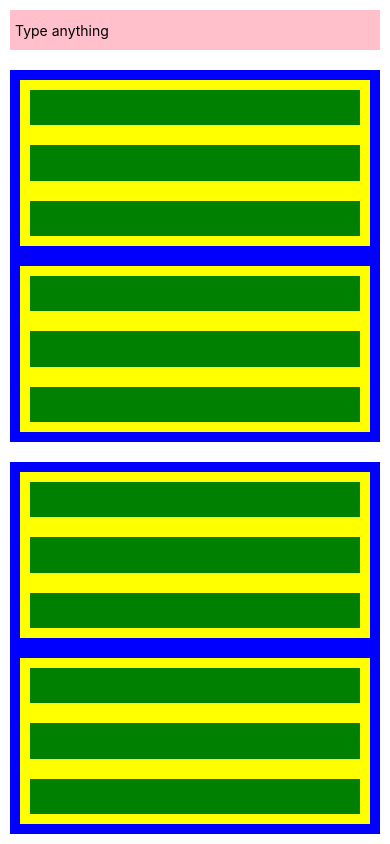
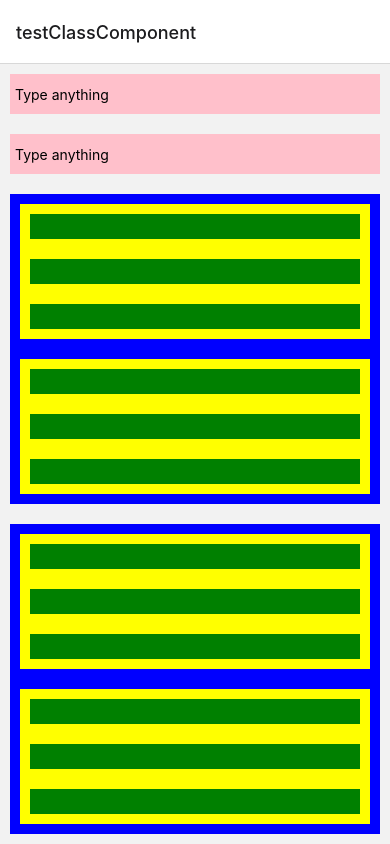
Before and after one commit to ra-janani/firstsampleproject, a React Native app: screen /testClassComponent in a window 390 px wide. Built offline with nearby package versions, Linux system fonts and the light colour scheme.

Commit message:
passing additional props to check decision on shouldComponentUpdate()

```diff
--- a/App.js
+++ b/App.js
@@ -72,6 +72,11 @@ function App() {
     return (
       <Stack.Group>
         <Stack.Screen
+          name="testClassComponent"
+          component={TestClassComp}
+          title={'Class components'}
+        />
+        <Stack.Screen
           name="DashBoard"
           component={DashBoardScreen}
           title={'DashBoardScreen'}
@@ -98,12 +103,11 @@ function App() {
   };
 
   return (
-
-      <TestClassComp />
-
-    // <NavigationContainer>
-    //   <Stack.Navigator>{isUserLoggedIn?getMainStack():getAuthStack()}</Stack.Navigator>
-    // </NavigationContainer>
+    <NavigationContainer>
+      <Stack.Navigator>
+        {isUserLoggedIn ? getMainStack() : getAuthStack()}
+      </Stack.Navigator>
+    </NavigationContainer>
   );
 }
 
--- a/src/containers/TestClassComp/LevelOne.js
+++ b/src/containers/TestClassComp/LevelOne.js
@@ -20,6 +20,7 @@ class LevelOne extends React.Component {
     if (prevProps.inputText !== this.props.inputText) {
       this.setState({someText: this.props.inputText});
     }
+
   }
 
     shouldComponentUpdate(nextProps, nextState) {
@@ -27,7 +28,7 @@ class LevelOne extends React.Component {
      // here we are comparing only one variable which avoids heavy comparision
 
       const decision =
-       !_.isEqual(nextProps, this.props) || !_.isEqual(nextState, this.state);
+       !_.isEqual(nextProps.inputText, this.props.inputText)|| !_.isEqual(nextProps.inputText2, this.props.inputText2);
 
       return decision;
     }
--- a/src/containers/TestClassComp/index.js
+++ b/src/containers/TestClassComp/index.js
@@ -8,10 +8,11 @@ class TestClassComp extends React.Component {
 
     this.state = {
       inputText: '',
+      inputText2:''
     };
   }
   render() {
-    const {inputText}=this.state;
+    const {inputText,inputText2}=this.state;
    // console.log('testclass component rendered');
     return (
       <SafeAreaView style={{flex: 1}}>
@@ -23,7 +24,15 @@ class TestClassComp extends React.Component {
             this.setState({inputText: changedText});
           }}
         />
-        <LevelOne inputText={inputText}></LevelOne>
+        <TextInput
+          style={{backgroundColor: 'pink', height: 40, margin: 10, padding: 5}}
+          value={this.state.inputText2}
+          placeholder="Type anything"
+          onChangeText={changedText => {
+            this.setState({inputText2: changedText});
+          }}
+        />
+        <LevelOne inputText={inputText} inputText2={inputText2}></LevelOne>
         <LevelOne></LevelOne>
       </SafeAreaView>
     );
```
